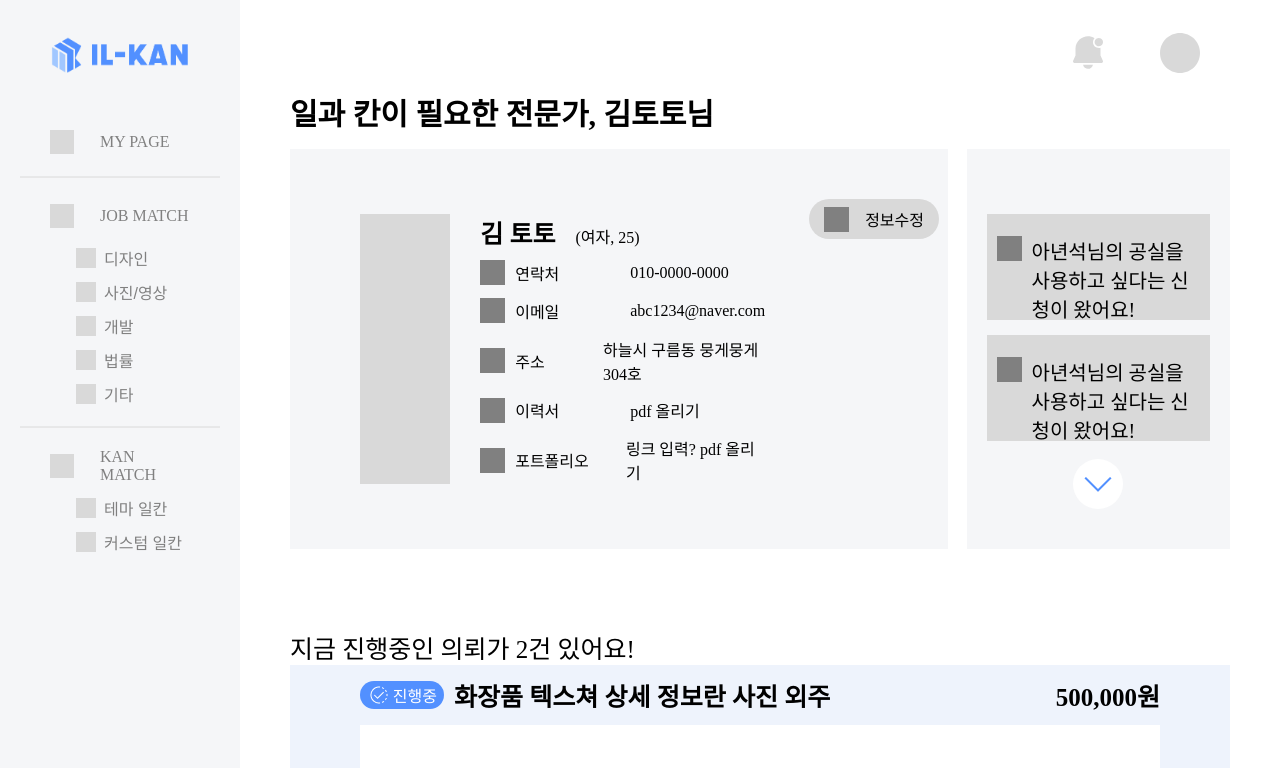
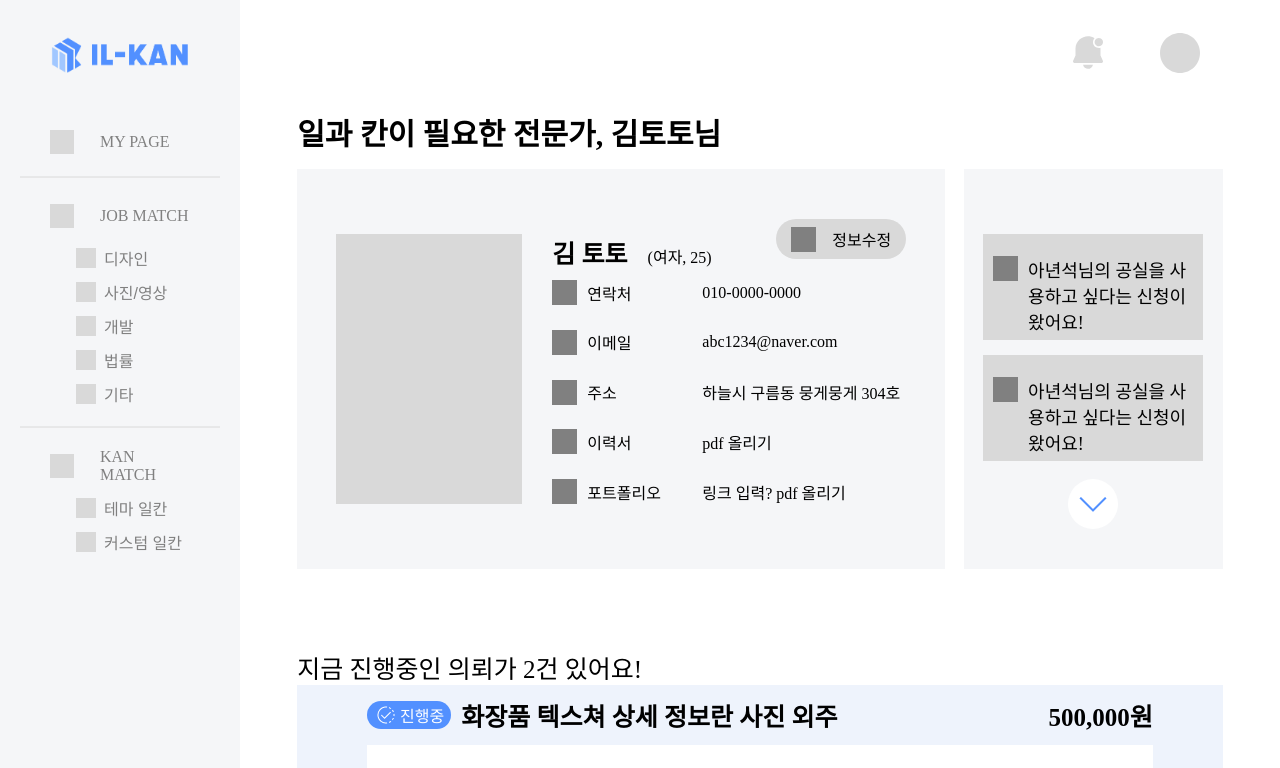
Before and after one commit to cryingdryice/ILKAN-web, a React (Vite) app: page /main/myPage in a window 1280 px wide. Shown: the top 768 px of the page. Built offline with nearby package versions, Linux system fonts and the light colour scheme; the HTML template or start-up script is replaced by a standard one.

Commit message:
fix: css비율 수정

```diff
--- a/src/css/GlobalLayout.module.css
+++ b/src/css/GlobalLayout.module.css
@@ -151,7 +151,7 @@ li {
   /* width: 1198px; */
   /* 핵심 변경: margin-left 제거 */
   /* margin-left: 240px; */
-  padding: 50px; /* 컨텐츠 내부 여백 */
+  padding: 70px 0;
 
   /* 자식 요소들을 가로축 중앙에 정렬 */
   align-items: center;
--- a/src/css/components/profile.module.css
+++ b/src/css/components/profile.module.css
@@ -19,7 +19,7 @@
   height: 400px;
   background-color: #f5f6f8;
   display: flex;
-  /* justify-content: center; */
+  justify-content: center;
   align-items: center;
 }
 .leftInner {
@@ -29,7 +29,7 @@
   position: relative;
   display: flex;
   align-items: center;
-  margin-left: 70px;
+  /* margin-left: 70px; */
 }
 
 .editContent {
@@ -49,7 +49,7 @@
 .imgAndContentDiv {
   /* background-color: green; */
   height: 90%;
-  width: 70%;
+  width: 100%;
   /* margin-left: 20px; */
   display: flex;
   flex-direction: row;
@@ -141,7 +141,7 @@
 }
 .alarmText {
   width: 80%;
-  font-size: 20px;
+  font-size: 18px;
   margin-left: 10px;
   /* line-height: 1.2; */
 }
--- a/src/css/pages/myPage.module.css
+++ b/src/css/pages/myPage.module.css
@@ -1,4 +1,4 @@
 .myPageContainer {
-  /* width: 1500px; */
+  width: 89%;
   margin-top: 40px;
 }
```
